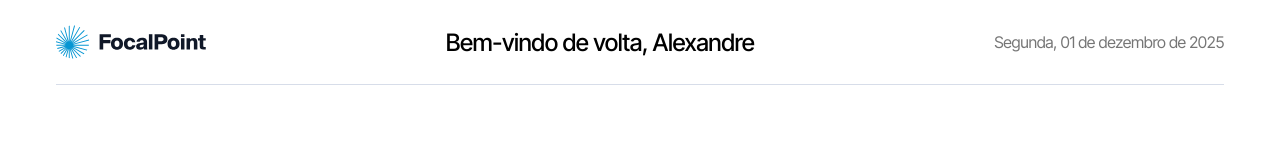
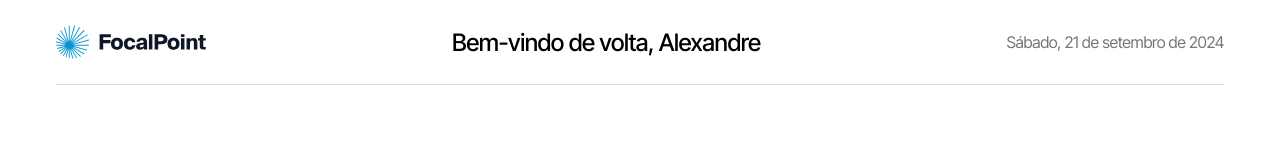
Before and after one commit to AlexandreDresch/FocalPoint, a Next.js app: page / in a window 1280 px wide. Shown: the top 160 px of the page. Built offline with nearby package versions, Linux system fonts and the light colour scheme.

Commit message:
feat: add getTodayFullDate function

```diff
--- a/components/header/index.tsx
+++ b/components/header/index.tsx
@@ -5,15 +5,23 @@ import Link from "next/link";
 
 import styles from "./styles.module.scss";
 
+import { getTodayFullDate } from "@/utils/utils";
+
 export default function Header({ name }: IHeader) {
   return (
     <header className={styles["header-container"]}>
       <Link href="/" className={styles["header-logo"]}>
-        <Image src="/logo.svg" alt="Focal Point Logo" width={150} height={36} priority />
+        <Image
+          src="/logo.svg"
+          alt="Focal Point Logo"
+          width={150}
+          height={36}
+          priority
+        />
       </Link>
 
       <p className={styles["welcome-message"]}>Bem-vindo de volta, {name}</p>
-      <p className={styles["current-date"]}>Segunda, 01 de dezembro de 2025</p>
+      <p className={styles["current-date"]}>{getTodayFullDate()}</p>
     </header>
   );
 }
--- /dev/null
+++ b/utils/utils.ts
@@ -0,0 +1,21 @@
+/**
+ * Returns the current date formatted in Brazilian Portuguese (pt-BR) locale.
+ * The format includes the full weekday name, numeric day, full month name, and numeric year.
+ * Additionally, the first letter of the formatted date string is capitalized.
+ *
+ * Example output: "Segunda-feira, 01 de dezembro de 2025"
+ *
+ * @returns {string} - The formatted date string with the first letter capitalized.
+ */
+export function getTodayFullDate() {
+  const today = new Date();
+  const options: Intl.DateTimeFormatOptions = {
+    weekday: "long",
+    year: "numeric",
+    month: "long",
+    day: "numeric",
+  };
+  const fullDate = today.toLocaleDateString("pt-BR", options);
+
+  return fullDate.charAt(0).toUpperCase() + fullDate.slice(1);
+}
```
